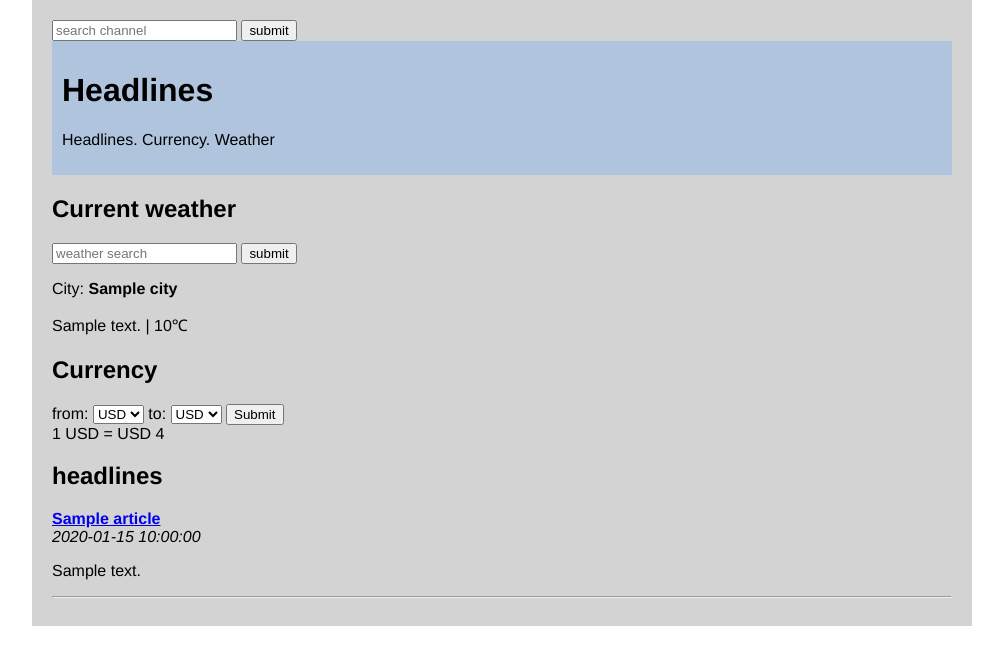
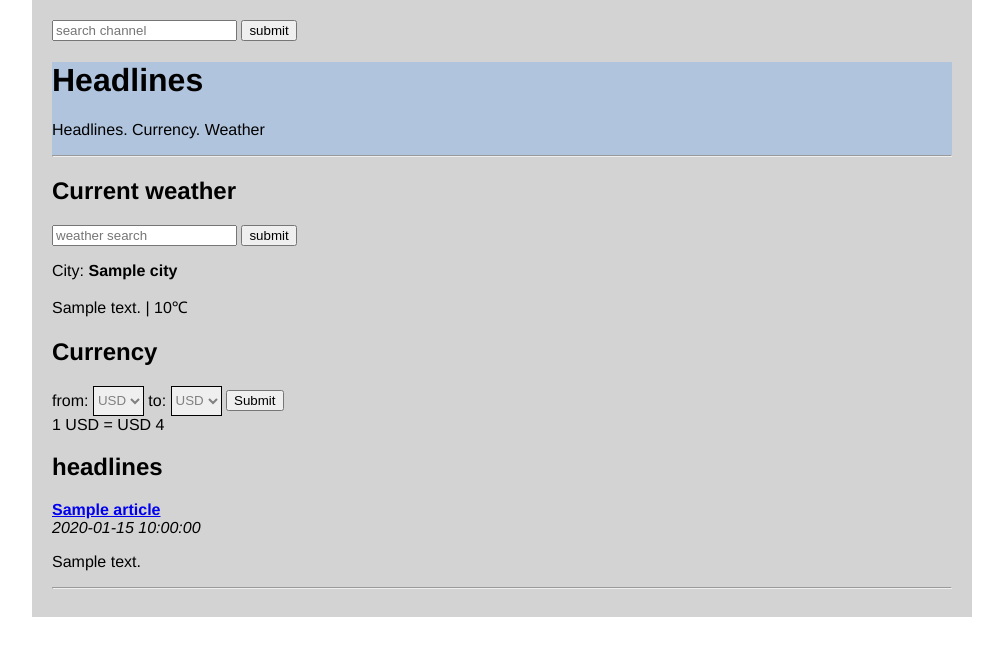
Before and after one commit to goodluckchile001/Headlines, a Flask app: template templates/home.html in a window 1280 px wide. Shown: the top 665 px of the page, without its empty margins (138-1141 px from the left). Run offline with Flask 3, Linux system fonts and the light colour scheme; the template is opened without the code that fills it: most values are stand-ins (such as "Sample title", 1, 10 or a date in 2020).

Commit message:
adding style

```diff
--- a/templates/home.html
+++ b/templates/home.html
@@ -16,8 +16,31 @@
         padding:20px;
         }
         #Header {
-        background:lightsteelblue;
-        padding:10px
+        background: lightsteelblue;
+        padding: 5;
+        }
+        #inner-header{
+        padding-left : 10;
+        }
+        #main{
+        padding-left : 10;
+        }
+        input [type="text"],select{
+        color : grey;
+        border: 1px solid black;
+        height: 30px;
+        line-height: 15px;
+        margin: 2px 6px 16px 0ox;
+        }
+        input [type ="submit"] {
+        padding: 5px 10px 5px 10px;
+        color: black;
+        background: lightsteelblue;
+        border: none;
+        box-shadow: 1px 1px 1px #4C6E91;
+        }
+        input [type ="submit"] :hover{
+        background: steelblue;
         }
     </style>
 
@@ -28,11 +51,15 @@
         <input type="submit" value="submit">
     </form>
     <div id="Header">
+        <div id="inner-header">
             <h1>
                  Headlines
             </h1>
             <p> Headlines. Currency. Weather</p>
         </div>
+        <hr />
+    </div>
+    <div id="main">
         <h2>Current weather</h2>
         <form method="GET">
             <input type="text" name="city" placeholder="weather search">
@@ -64,5 +91,6 @@
         <p>{{article.summary}}</p>
         <hr/>
         {% endfor %}
+    </div>
 </body>
 </html>
```
Lines whose indentation alone changed are shown as unchanged.
